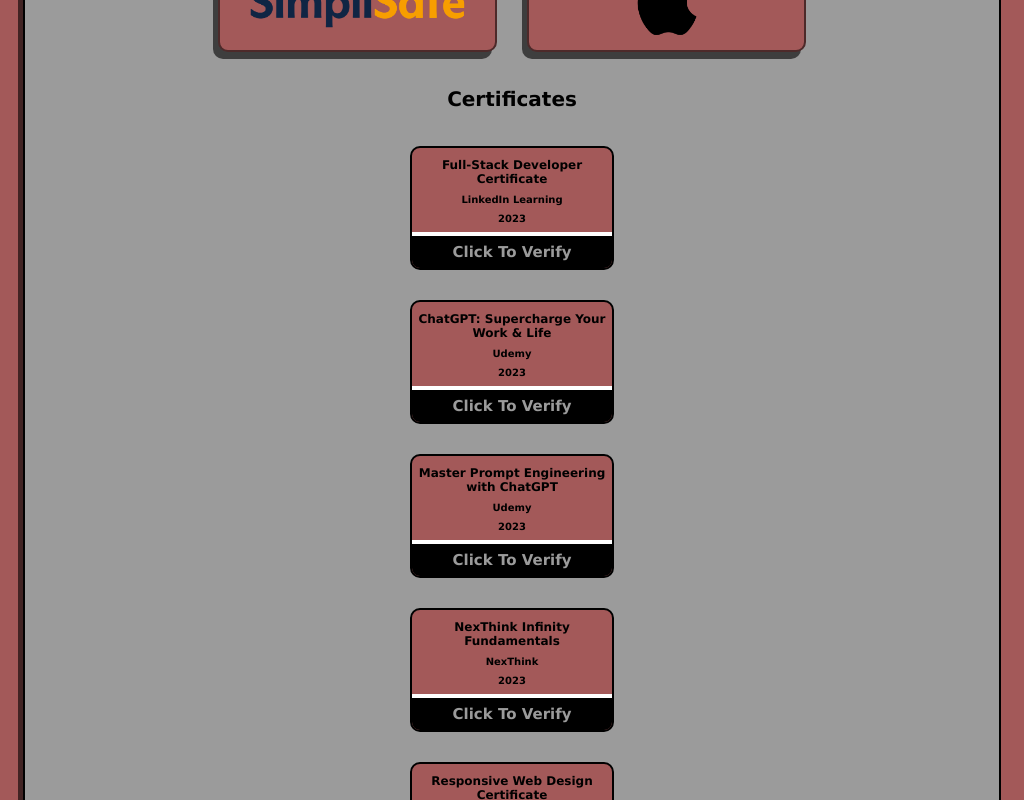
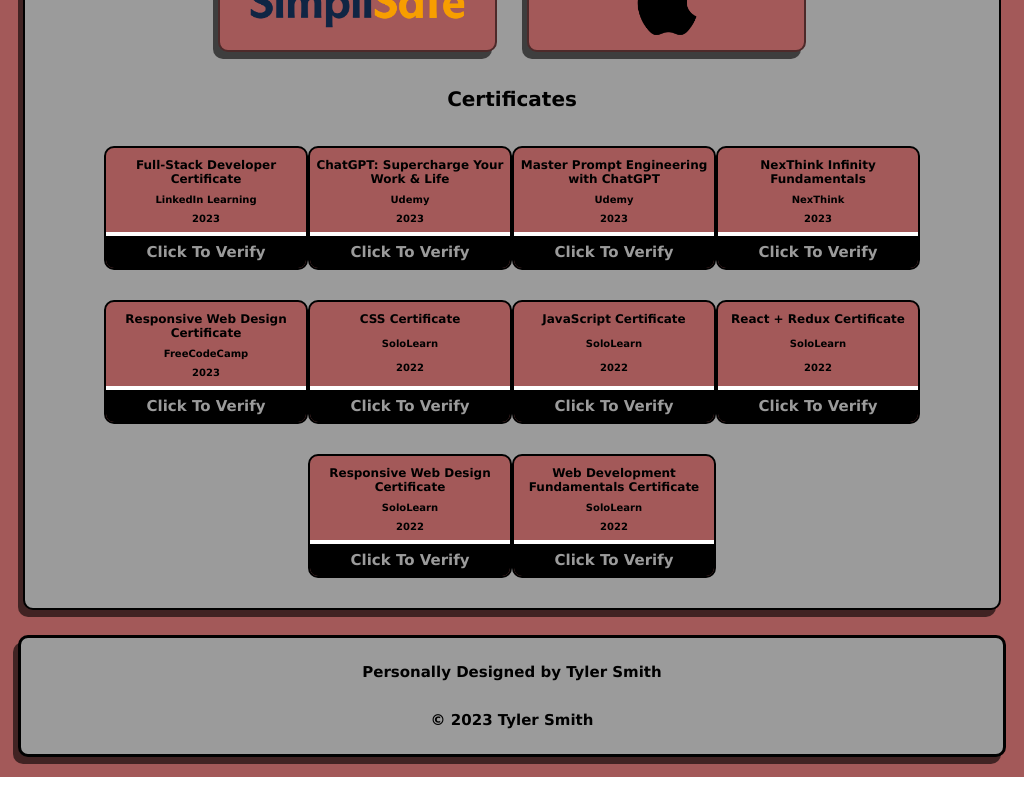
Before and after one commit to Atlessc/ts-portfolio-final, a React (Vite) app: page /resume in a window 1024 px wide. Shown: the part 680-1480 px from the top of the page. After the commit the page ends 1457 px from the top, so only its background shows below. Built offline with nearby package versions, Linux system fonts and the light colour scheme.

Commit message:
updating the other pages to fix the height issue

```diff
--- a/src/components/component.css
+++ b/src/components/component.css
@@ -770,14 +770,14 @@
     .NavLinks {
         display: flex;
         flex-direction: column;
-        justify-content: center;
+        justify-content: flex-start;
         align-items: center;
         position: absolute;
         backdrop-filter: blur(5px);
         -webkit-backdrop-filter: blur(5px);
         background-color: rgba(0, 0, 0, 0.5);
         width: 100%;
-        height: 80vh;
+        height: 89vh;
         top: 100%;
         left: 0;
     }
@@ -844,7 +844,7 @@
         justify-content: flex-start;
         align-items: center;
         min-height: 300px;
-        padding: 20px 20px;
+        padding: 20px 20px 400px 20px;
         box-shadow: -5px 7px 0px rgba(0, 0, 0, 0.6);
         border-radius: 10px;
         -webkit-border-radius: 10px;
@@ -855,12 +855,13 @@
     }
 
     .Home h1 {
+        font-size: 70px;
+    }
+
+    .Home p {
         font-size: 25px;
-    }
-
-    .Home p {
-        font-size: 15px;
         width: 80%;
+        text-align: center;
     }
 
     .Resume {
@@ -988,6 +989,23 @@
         float: left;
     }
 
+    .SectionContent {
+        display: flex;
+        flex-direction: column;
+        justify-content: center;
+        align-items: center;
+        width: 100%;
+    }
+
+    .Certificates {
+        text-align: center;
+        display: flex;
+        flex-direction: column;
+        justify-content: center;
+        align-items: center;
+        width: 100%;
+    }
+
     .SectionCert {
         display: flex;
         flex-direction: column;
@@ -1011,25 +1029,19 @@
         text-align: center;
     }
 
-    .Certificates {
-        text-align: center;
-        display: flex;
-        flex-direction: column;
-        justify-content: center;
-        align-items: center;
-        width: 100%;
-    }
+
 
     .Certs {
         display: flex;
-        flex-direction: column;
+        flex-direction: row;
         justify-content: center;
         align-items: center;
         flex-wrap: wrap;
+        width: 90%;
     }
 
     .CertCards {
-        flex: 1 1 calc(20% - 10px);
+
         display: flex;
         flex-direction: column;
         justify-content: space-between;
@@ -1278,7 +1290,7 @@
         -ms-border-radius: 10px;
         -o-border-radius: 10px;
         font-weight: bold;
-        font-size: 10px;
+        font-size: 15px;
     }
 }
 
@@ -1402,14 +1414,14 @@
     .NavLinks {
         display: flex;
         flex-direction: column;
-        justify-content: center;
+        justify-content: flex-start;
         align-items: center;
         position: absolute;
         backdrop-filter: blur(5px);
         -webkit-backdrop-filter: blur(5px);
         background-color: rgba(0, 0, 0, 0.5);
         width: 100%;
-        height: 80vh;
+        height: 89vh;
         top: 100%;
         left: 0;
     }
@@ -1476,7 +1488,7 @@
         justify-content: flex-start;
         align-items: center;
         min-height: 300px;
-        padding: 20px 20px;
+        padding: 20px 20px 400px 20px;
         box-shadow: -5px 7px 0px rgba(0, 0, 0, 0.6);
         border-radius: 10px;
         -webkit-border-radius: 10px;
@@ -1487,12 +1499,13 @@
     }
 
     .Home h1 {
+        font-size: 70px;
+    }
+
+    .Home p {
         font-size: 25px;
-    }
-
-    .Home p {
-        font-size: 15px;
         width: 80%;
+        text-align: center;
     }
 
     .Resume {
@@ -1620,6 +1633,23 @@
         float: left;
     }
 
+    .SectionContent {
+        display: flex;
+        flex-direction: column;
+        justify-content: center;
+        align-items: center;
+        width: 100%;
+    }
+
+    .Certificates {
+        text-align: center;
+        display: flex;
+        flex-direction: column;
+        justify-content: center;
+        align-items: center;
+        width: 100%;
+    }
+
     .SectionCert {
         display: flex;
         flex-direction: column;
@@ -1643,25 +1673,19 @@
         text-align: center;
     }
 
-    .Certificates {
-        text-align: center;
-        display: flex;
-        flex-direction: column;
-        justify-content: center;
-        align-items: center;
-        width: 100%;
-    }
+
 
     .Certs {
         display: flex;
-        flex-direction: column;
+        flex-direction: row;
         justify-content: center;
         align-items: center;
         flex-wrap: wrap;
+        width: 90%;
     }
 
     .CertCards {
-        flex: 1 1 calc(20% - 10px);
+
         display: flex;
         flex-direction: column;
         justify-content: space-between;
@@ -1910,7 +1934,7 @@
         -ms-border-radius: 10px;
         -o-border-radius: 10px;
         font-weight: bold;
-        font-size: 10px;
+        font-size: 15px;
     }
 }
 
```
